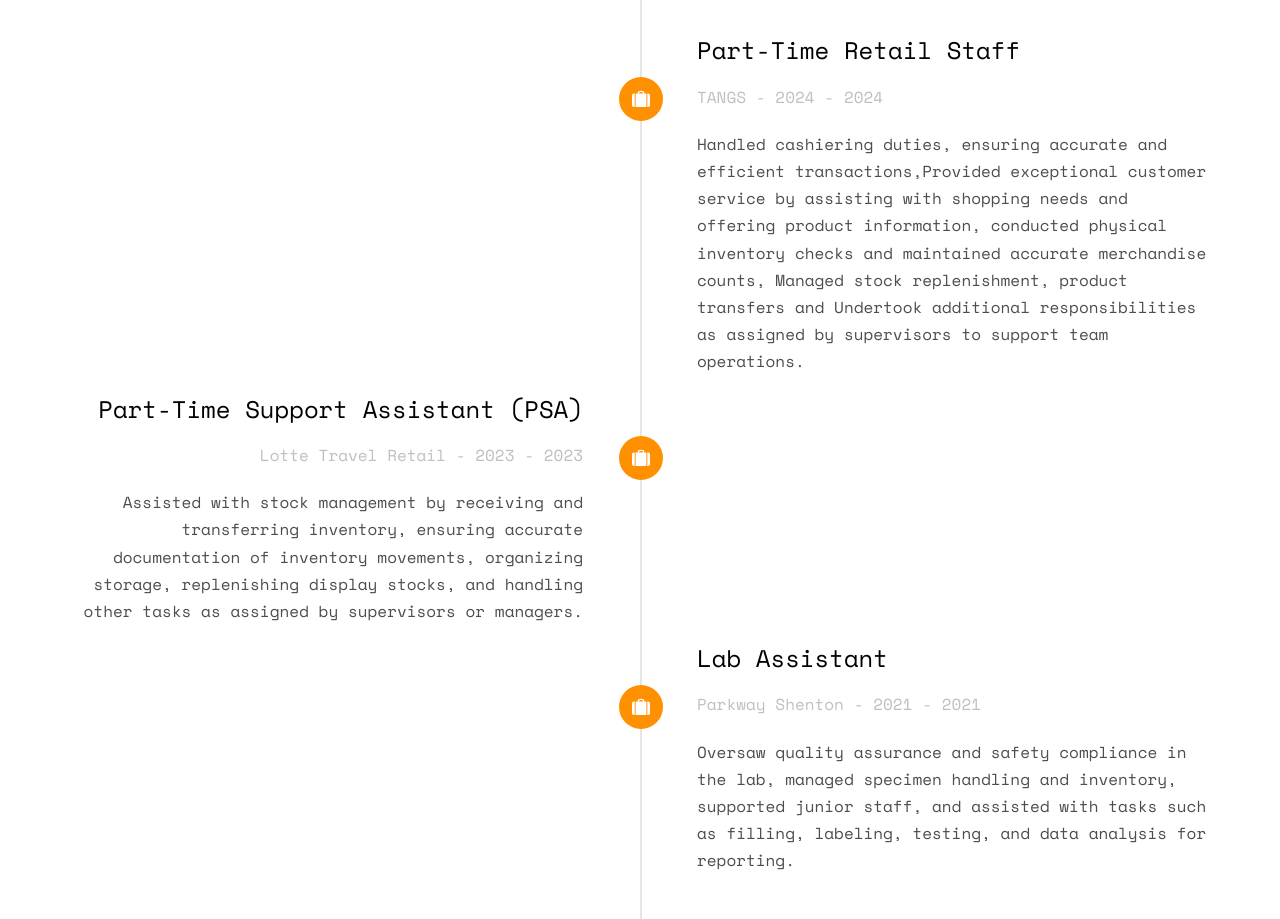
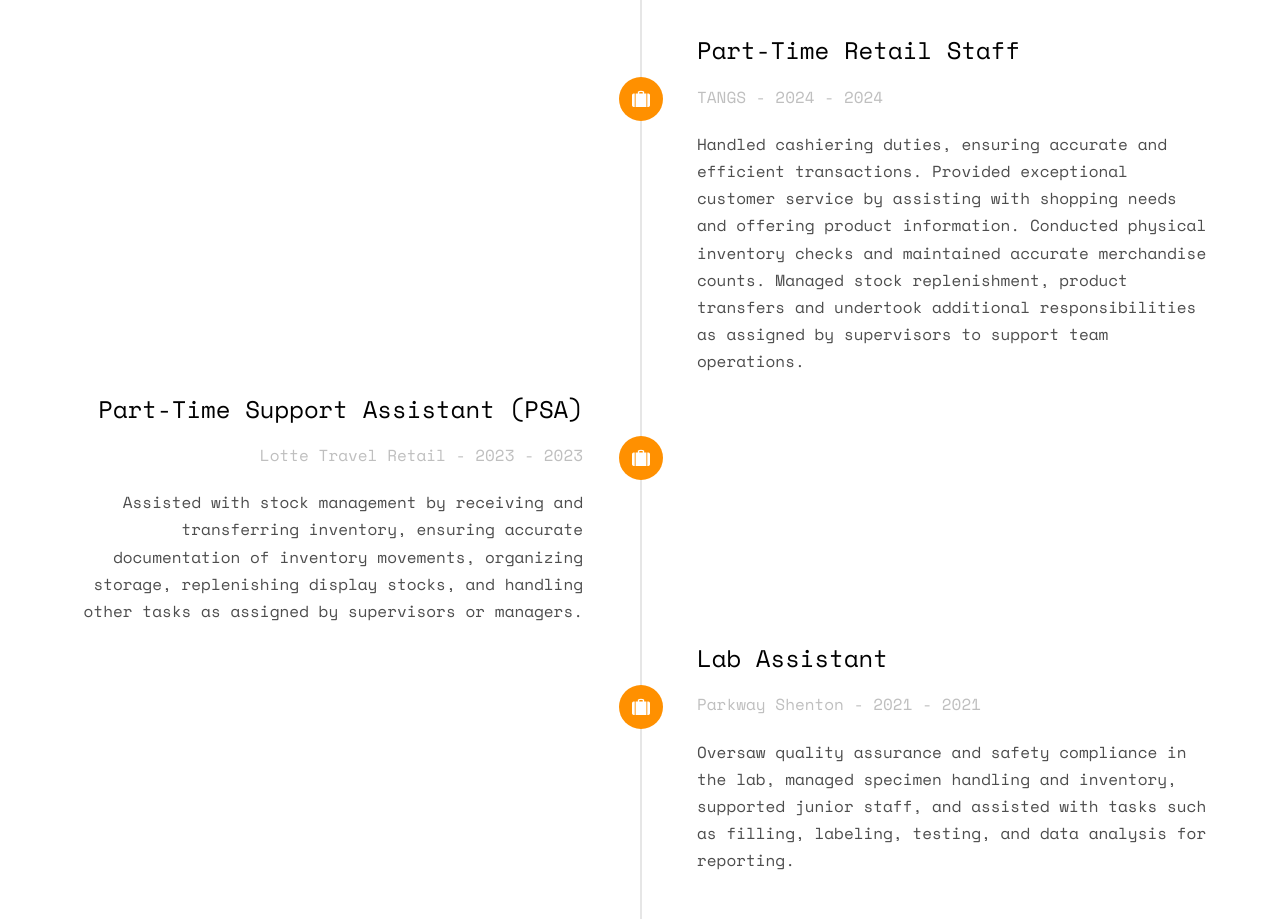
Before and after one commit to Cakebut/Cakebut.github.io, a plain HTML site: page index.html in a window 1280 px wide. Shown: the part 1843-2762 px from the top of the page. Drawn offline with nearby package versions, Linux system fonts and the light colour scheme; files whose address does not match are found by name.

Commit message:
Update index.html

```diff
--- a/index.html
+++ b/index.html
@@ -136,7 +136,7 @@
 									<span class="company">TANGS - 2024 - 2024</span>
 								</div>
 								<div class="timeline-body">
-									<p>Handled cashiering duties, ensuring accurate and efficient transactions,Provided exceptional customer service by assisting with shopping needs and offering product information, conducted physical inventory checks and maintained accurate merchandise counts, Managed stock replenishment, product transfers and Undertook additional responsibilities as assigned by supervisors to support team operations.</p>
+									<p>Handled cashiering duties, ensuring accurate and efficient transactions. Provided exceptional customer service by assisting with shopping needs and offering product information. Conducted physical inventory checks and maintained accurate merchandise counts. Managed stock replenishment, product transfers and undertook additional responsibilities as assigned by supervisors to support team operations.</p>
 								</div>
 							</div>
 						</li>
```
